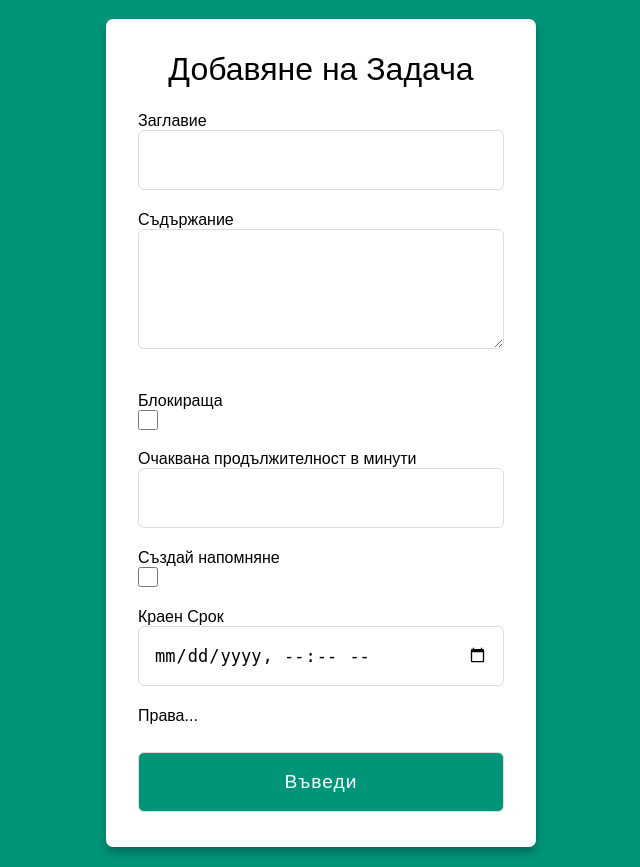
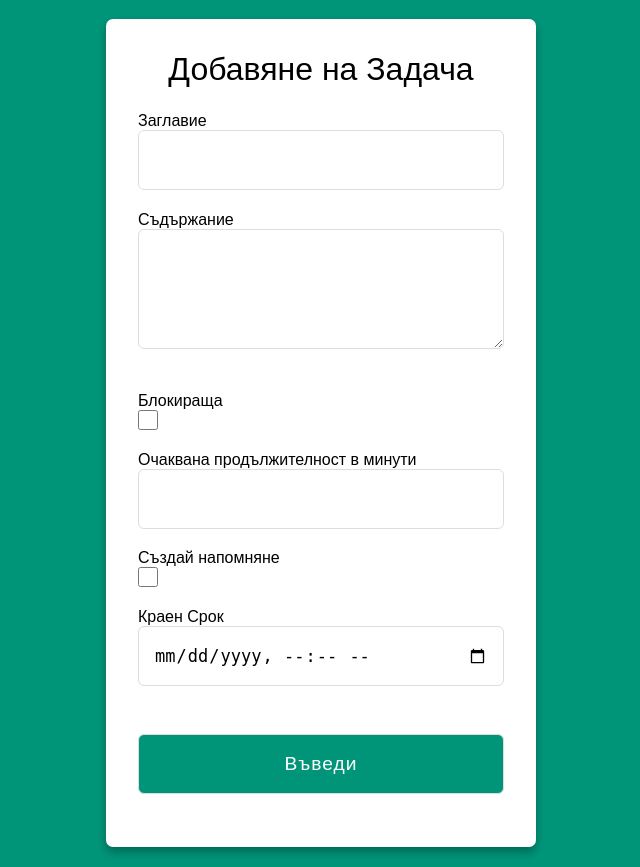
Before and after one commit to GeorgiChalakov01/task_manager_old, a PHP site: page /tasks/task_edit.php?project_id=1 in a window 1280 px wide. Shown: the part 49-916 px from the top of the page, without its empty margins (319-959 px from the left). Run offline with PHP 8.4, Linux system fonts and the light colour scheme; the visitor is signed in with stand-in values (Sample User, id 1).

Commit message:
removed the unneeded permissions reminder.

```diff
--- a/html/tasks/task_edit.php
+++ b/html/tasks/task_edit.php
@@ -103,8 +103,6 @@
                                 echo $_GET['deadline'];
                             ?>"
                     >
-
-                    <p>Права...</p>
                     <input type="submit" class="button" value="Въведи" name="submit">
                 </form>
             </div>
```
